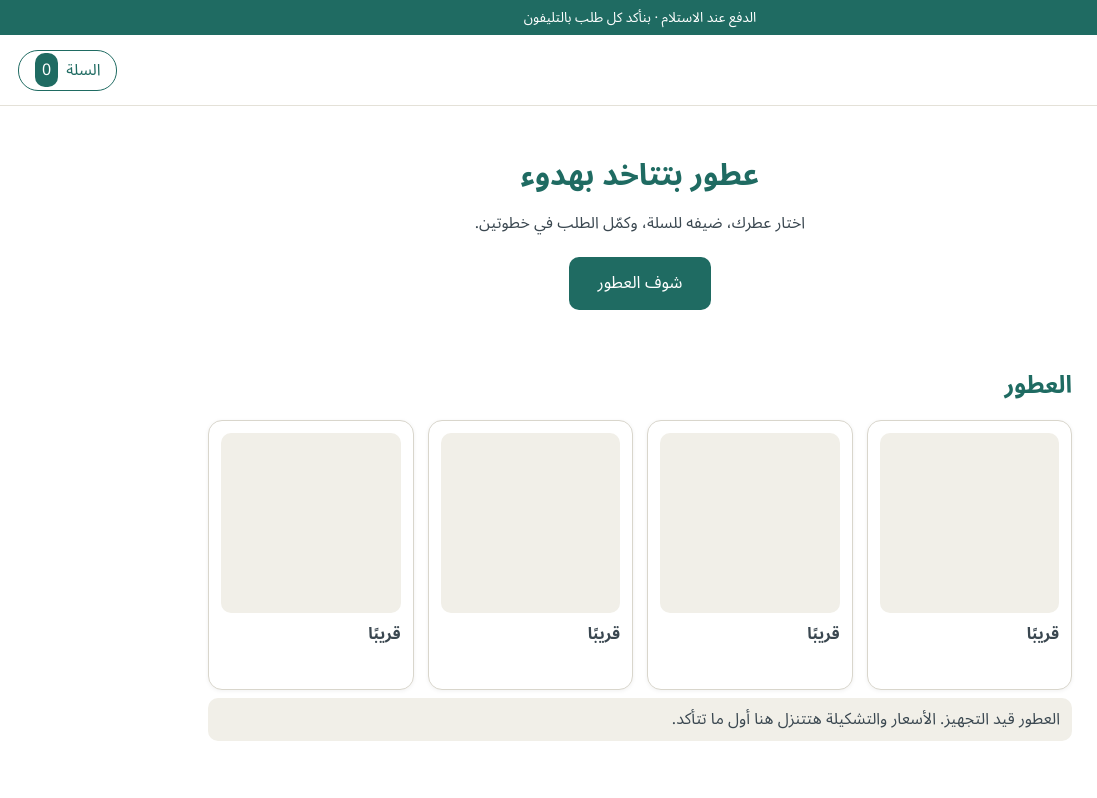
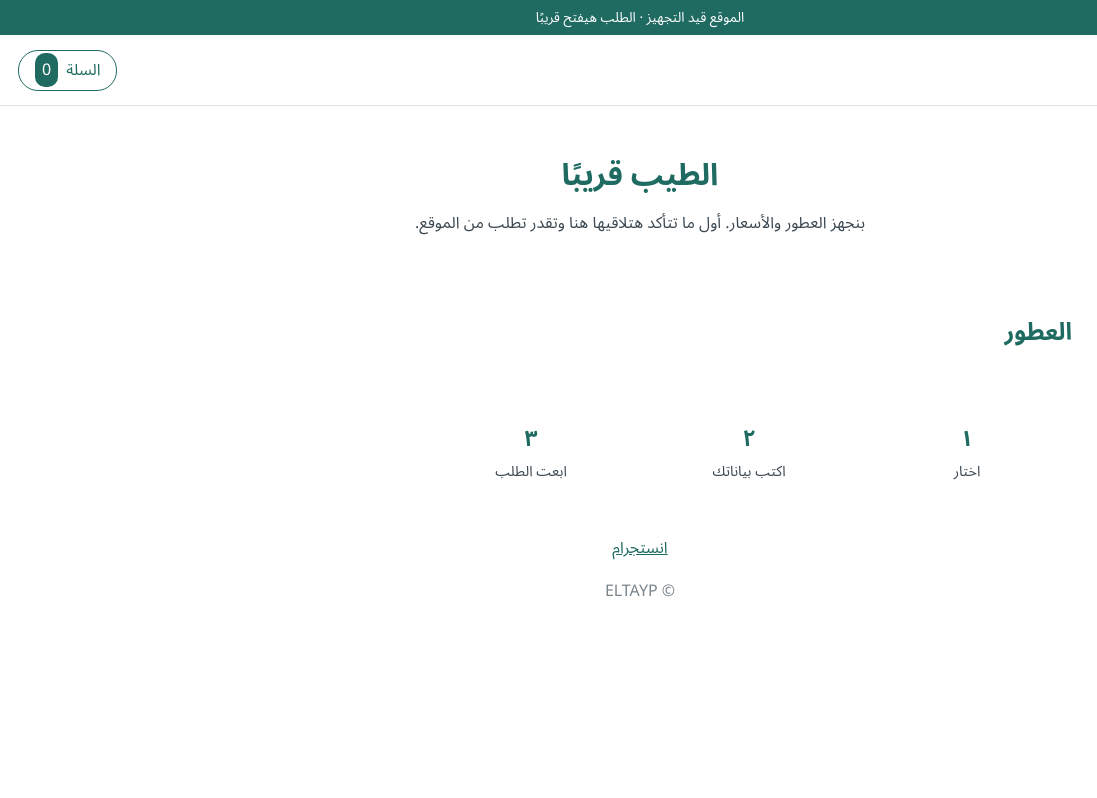
Before and after one commit to eltayp-perfumes/eltayp-perfumes.github.io, a plain HTML site: page index.html in a window 1280 px wide. Shown: the top 798 px of the page, 0-1097 px from the left. Drawn offline with Linux system fonts and the light colour scheme.

Commit message:
Update index.html

```diff
--- a/index.html
+++ b/index.html
@@ -4,30 +4,27 @@
 <meta charset="utf-8">
 <meta name="viewport" content="width=device-width,initial-scale=1">
 <title>الطيب | ELTAYP Perfume</title>
-<meta name="description" content="الطيب | ELTAYP. اختار عطرك واطلب من الموقع. الدفع عند الاستلام.">
+<meta name="description" content="الطيب | ELTAYP. متجر عطور قيد التجهيز.">
 <link rel="icon" href="logo.png">
 <link rel="stylesheet" href="style.css">
 </head>
 <body>
-<div class="bar">الدفع عند الاستلام · بنأكد كل طلب بالتليفون</div>
+<div class="bar">الموقع قيد التجهيز · الطلب هيفتح قريبًا</div>
 <header class="top">
   <img src="logo-wide.png" alt="ELTAYP Perfume" class="brand">
   <button class="cartbtn" id="openCart" aria-label="السلة">السلة <span id="count">0</span></button>
 </header>
 <main>
 <section class="hero">
-  <h1>عطور بتتاخد بهدوء</h1>
-  <p>اختار عطرك، ضيفه للسلة، وكمّل الطلب في خطوتين.</p>
-  <a class="btn" href="#catalog">شوف العطور</a>
+  <h1>الطيب قريبًا</h1>
+  <p id="heroP">بنجهز العطور والأسعار. أول ما تتأكد هتلاقيها هنا وتقدر تطلب من الموقع.</p>
 </section>
 <section id="catalog" class="wrap">
-  <h2>العطور</h2>
+  <h2 id="catH">العطور</h2>
   <div id="products" class="grid"></div>
-  <p id="empty" class="note" hidden>العطور قيد التجهيز. الأسعار والتشكيلة هتتنزل هنا أول ما تتأكد.</p>
+
 </section>
-<section class="wrap steps">
-  <div><b>١</b><span>اختار</span></div><div><b>٢</b><span>اكتب بياناتك</span></div><div><b>٣</b><span>بنكلمك نأكد</span></div><div><b>٤</b><span>استلم وادفع</span></div>
-</section>
+<section class="wrap steps" id="steps"><div><b>١</b><span>اختار</span></div><div><b>٢</b><span>اكتب بياناتك</span></div><div><b>٣</b><span>ابعت الطلب</span></div></section>
 </main>
 
 <div id="shade" hidden></div>
@@ -37,8 +34,7 @@
     <ul id="cart"></ul>
     <p id="cartEmpty" class="note">السلة فاضية.</p>
     <p class="total">الإجمالي: <b id="total">0</b> <span class="cur"></span></p>
-    <p class="note" id="payNote"></p>
-    <button class="btn full" id="toCheckout">كمّل الطلب</button>
+        <button class="btn full" id="toCheckout">كمّل الطلب</button>
   </div>
   <form id="form" novalidate hidden>
     <label>الاسم <input name="name" required autocomplete="name"></label>
@@ -51,7 +47,7 @@
     <button class="btn full" type="submit" id="send">ابعت الطلب</button>
     <button class="link" type="button" id="back">رجوع للسلة</button>
   </form>
-  <div id="done" hidden><h3>وصلنا طلبك</h3><p>هنكلمك على رقمك نأكد التفاصيل والتوصيل.</p><button class="btn full" id="closeDone">تمام</button></div>
+  <div id="done" hidden><h3>وصلنا طلبك</h3><p>هنراجع الطلب ونتواصل معاك على رقمك.</p><button class="btn full" id="closeDone">تمام</button></div>
   <p id="msg" role="status"></p>
 </aside>
 <footer><div id="social"></div><p>© ELTAYP</p></footer>
```
